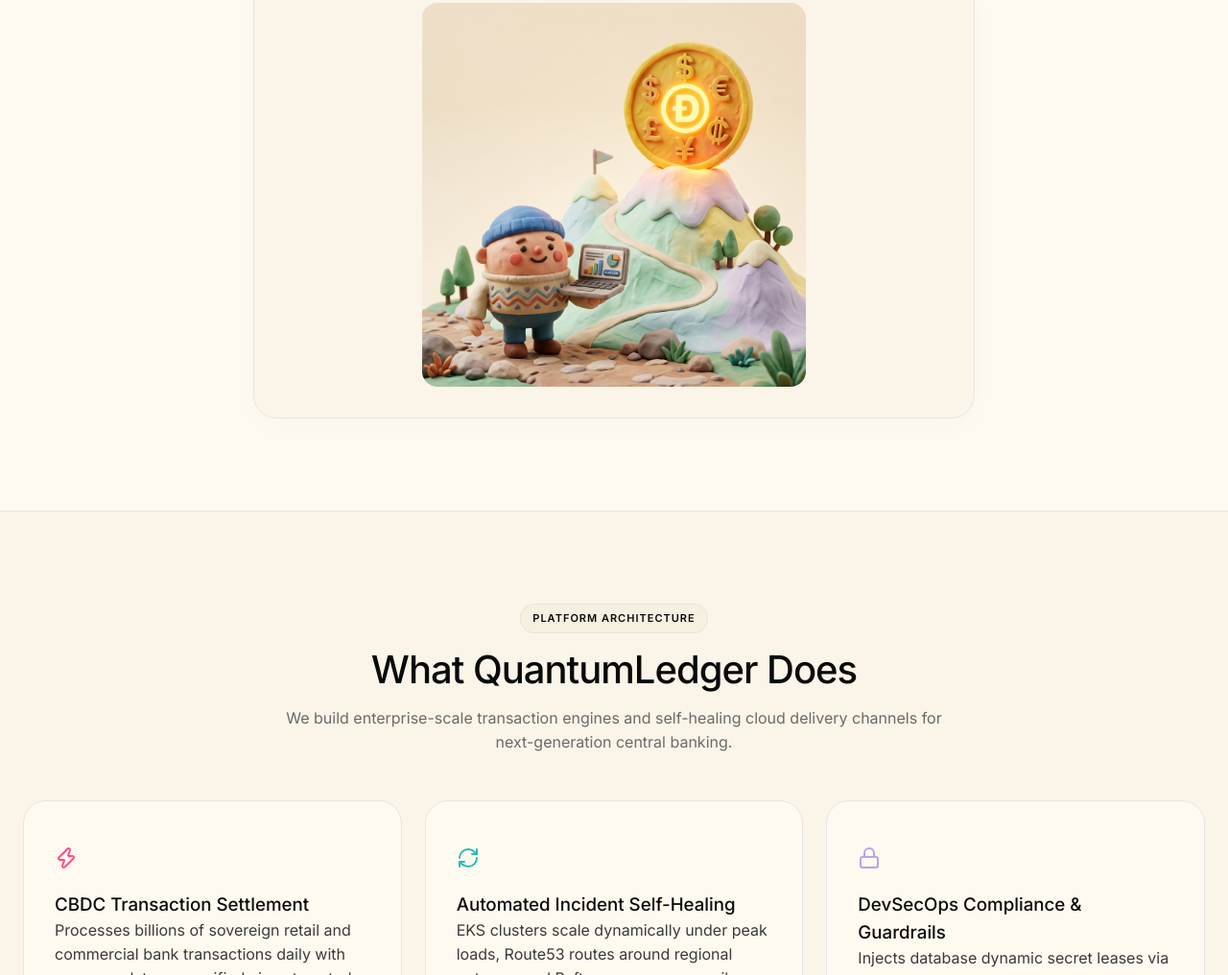
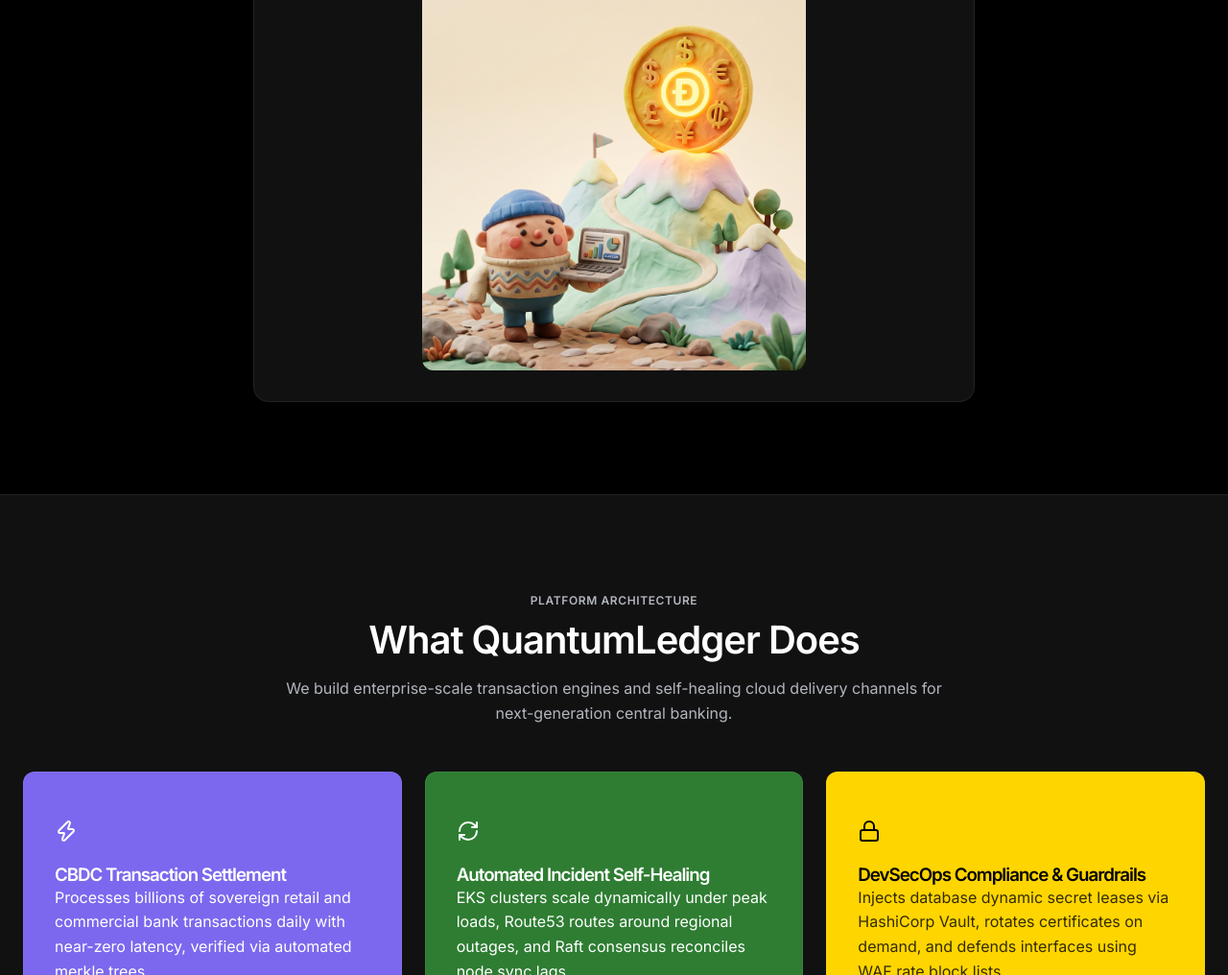
Before and after one commit to YadavSourabhGH/QuantumLedger---Devops, a plain HTML site: page index.html in a window 1280 px wide. Shown: the part 599-1615 px from the top of the page at 96% size. Drawn offline with nearby package versions, Linux system fonts and the light colour scheme.

Commit message:
feat: redesign landing page and dashboard UI with HashiCorp dark canvas system

```diff
--- a/app.css
+++ b/app.css
@@ -8,35 +8,47 @@
   --font-mono: 'JetBrains Mono', 'Courier New', Courier, monospace;
 
   /* Colors */
-  --colors-canvas: #fffaf0;        /* Warm cream default floor */
-  --colors-surface-soft: #faf5e8;  /* Footer & header background */
-  --colors-surface-card: #f5f0e0;  /* Cream cards */
-  --colors-surface-strong: #ebe6d6;
-  --colors-primary: #0a0a0a;       /* Dark navy ink */
-  --colors-hairline: #e5e5e5;      /* 1px borders */
-
-  /* Saturated Feature Cards Palette */
-  --colors-brand-pink: #ff4d8b;
-  --colors-brand-teal: #1a3a3a;
-  --colors-brand-lavender: #b8a4ed;
-  --colors-brand-peach: #ffb084;
-  --colors-brand-ochre: #e8b94a;
-  --colors-brand-mint: #a4d4c5;
-  --colors-brand-coral: #ff6b5a;
+  --colors-canvas: #000000;         /* Pure black floor */
+  --colors-surface-soft: #111112;    /* Charcoal card level 1 */
+  --colors-surface-card: #111112;    /* Charcoal card level 1 */
+  --colors-surface-strong: #1c1c1e;  /* Charcoal card level 2 */
+  --colors-primary: #ffffff;        /* White text/inverse canvas */
+  --colors-hairline: rgba(178, 182, 189, 0.1); /* 1px translucent gray */
+  --colors-hairline-soft: rgba(178, 182, 189, 0.05);
+
+  /* Per-Product Accent Palette */
+  --colors-product-terraform: #7b68ee;
+  --colors-product-terraform-bright: #9370db;
+  --colors-product-vault: #ffd500;
+  --colors-product-consul: #f24e1e;
+  --colors-product-waypoint: #00bcd4;
+  --colors-product-nomad: #2e7d32;
+  --colors-product-boundary: #ff6b5a;
+  --colors-product-vagrant: #1581e6;
+
+  /* Saturated Feature Cards Palette - mapped to HashiCorp product colors */
+  --colors-brand-pink: var(--colors-product-terraform); /* Surge -> Terraform Purple */
+  --colors-brand-teal: var(--colors-product-consul);    /* Outage -> Consul Red */
+  --colors-brand-ochre: var(--colors-product-waypoint);  /* Jenkins -> Waypoint Cyan */
+  --colors-brand-peach: var(--colors-product-vault);    /* Vault -> Vault Yellow */
+  --colors-brand-mint: var(--colors-product-nomad);     /* K8s Grid -> Nomad Green */
+  --colors-brand-lavender: #111112;     /* Network background -> charcoal */
+  --colors-brand-coral: var(--colors-product-consul);
 
   /* Text colors */
-  --colors-ink: #0a0a0a;
-  --colors-body: #3a3a3a;
-  --colors-muted: #6a6a6a;
-  --colors-muted-soft: #9a9a9a;
-  --colors-on-primary: #ffffff;
+  --colors-ink: #ffffff;            /* Pure white headlines */
+  --colors-body: #e5e5e5;
+  --colors-muted: #b2b6bd;          /* Secondary text */
+  --colors-muted-soft: #656a76;     /* Tertiary text */
+  --colors-on-primary: #000000;     /* Black on white primary button */
 
   /* Border Radius */
-  --rounded-xs: 6px;
-  --rounded-sm: 8px;
-  --rounded-md: 12px;
-  --rounded-lg: 16px;
-  --rounded-xl: 24px;
+  --rounded-xs: 4px;
+  --rounded-sm: 6px;
+  --rounded-md: 8px;                /* All CTA buttons, form inputs */
+  --rounded-lg: 12px;               /* Feature cards, product cards */
+  --rounded-xl: 16px;               /* Large illustrative tiles */
+  --rounded-xxl: 24px;              /* CTA banner panels */
   --rounded-pill: 9999px;
 
   /* Spacing */
@@ -65,37 +77,50 @@
   font-family: var(--font-sans);
   background-color: var(--colors-canvas);
   color: var(--colors-body);
-  line-height: 1.55;
+  line-height: 1.6; /* relaxed */
   overflow-x: hidden;
 }
 
 /* Typography Voice */
 h1, h2, h3, h4 {
   color: var(--colors-ink);
-  font-weight: 500; /* Plain Black rounded style substitute */
+  font-weight: 600;
+  line-height: 1.18; /* tight */
+  letter-spacing: -1px;
+}
+
+.eyebrow {
+  font-size: 12px;
+  font-weight: 600;
+  line-height: 1.23;
+  letter-spacing: 0.6px;
+  text-transform: uppercase;
+  color: var(--colors-muted);
+  margin-bottom: var(--spacing-sm);
+  display: inline-block;
 }
 
 .uppercase {
   text-transform: uppercase;
-  letter-spacing: 1.5px;
-  font-size: 11px;
+  letter-spacing: 0.6px;
+  font-size: 12px;
   font-weight: 600;
   color: var(--colors-muted);
 }
 
 /* Badges / Pills */
 .badge-pill {
-  background: var(--colors-surface-card);
-  color: var(--colors-ink);
+  background: var(--colors-surface-strong);
+  color: var(--colors-muted);
   font-size: 11px;
   font-weight: 600;
-  letter-spacing: 1px;
-  padding: 6px 12px;
+  letter-spacing: 0.5px;
+  padding: 4px 10px;
   border-radius: var(--rounded-pill);
   display: inline-block;
   margin-bottom: var(--spacing-md);
   text-transform: uppercase;
-  border: 1px solid rgba(0,0,0,0.05);
+  border: 1px solid var(--colors-hairline);
 }
 
 /* Button System */
@@ -103,8 +128,8 @@
   font-family: var(--font-sans);
   font-size: 14px;
   font-weight: 600;
-  padding: 12px 20px;
-  height: 44px;
+  padding: 10px 18px;
+  height: 40px;
   border-radius: var(--rounded-md);
   cursor: pointer;
   display: inline-flex;
@@ -125,26 +150,62 @@
   opacity: 0.9;
 }
 .btn-secondary {
-  background-color: var(--colors-canvas);
+  background-color: var(--colors-surface-strong);
   color: var(--colors-ink);
   border: 1px solid var(--colors-hairline);
 }
 .btn-secondary:hover {
-  background-color: var(--colors-surface-soft);
+  background-color: var(--colors-surface-card);
 }
 .btn-on-color {
   background-color: #ffffff;
-  color: var(--colors-ink);
+  color: #000000;
+  font-weight: 600;
 }
 .btn-on-color:hover {
   opacity: 0.95;
 }
 .btn-danger-theme {
-  background-color: var(--colors-brand-coral);
+  background-color: var(--colors-product-consul);
   color: #ffffff;
 }
 .full-width {
   width: 100%;
+}
+
+/* Product Cards */
+.product-card {
+  border-radius: var(--rounded-lg);
+  padding: var(--spacing-xl);
+  transition: transform 0.2s ease;
+  border: 1px solid var(--colors-hairline);
+}
+.product-card:hover {
+  transform: translateY(-2px);
+}
+.product-card-terraform {
+  background-color: var(--colors-product-terraform);
+  color: #ffffff;
+}
+.product-card-terraform h3 {
+  color: #ffffff;
+}
+.product-card-nomad {
+  background-color: var(--colors-product-nomad);
+  color: #ffffff;
+}
+.product-card-nomad h3 {
+  color: #ffffff;
+}
+.product-card-vault {
+  background-color: var(--colors-product-vault);
+  color: #000000;
+}
+.product-card-vault h3 {
+  color: #000000;
+}
+.product-card-vault p {
+  color: rgba(0, 0, 0, 0.8);
 }
 
 /* 1. Top Navigation */
@@ -1267,15 +1328,15 @@
   transition: all 0.15s ease;
 }
 .sidebar-menu-item:hover {
-  background-color: rgba(0, 0, 0, 0.02);
+  background-color: rgba(255, 255, 255, 0.04);
   color: var(--colors-ink);
 }
 .sidebar-menu-item.active {
-  background-color: var(--colors-surface-card);
+  background-color: var(--colors-surface-strong);
   color: var(--colors-ink);
   font-weight: 600;
   border-color: var(--colors-hairline);
-  box-shadow: 0 2px 6px rgba(0,0,0,0.01);
+  box-shadow: none;
 }
 .menu-icon {
   font-size: 16px;
@@ -1381,7 +1442,7 @@
   gap: 24px;
 }
 .overview-card {
-  background-color: #ffffff;
+  background-color: var(--colors-surface-soft);
   border: 1px solid var(--colors-hairline);
   border-radius: var(--rounded-xl);
   padding: 20px;
@@ -1487,7 +1548,7 @@
   gap: 24px;
 }
 .network-card {
-  background-color: #ffffff;
+  background-color: var(--colors-surface-soft);
   border: 1px solid var(--colors-hairline);
   border-radius: var(--rounded-xl);
   padding: 20px;
@@ -1572,15 +1633,16 @@
 }
 .c-logs-stream {
   flex-grow: 1;
-  background-color: var(--colors-primary);
+  background-color: var(--colors-canvas);
   border-radius: var(--rounded-md);
   padding: 12px;
   font-family: var(--font-mono);
   font-size: 9px;
-  color: #b8a4ed;
+  color: var(--colors-product-terraform);
   height: 180px;
   overflow-y: auto;
   line-height: 1.4;
+  border: 1px solid var(--colors-hairline);
 }
 .c-log-line {
   margin-bottom: 4px;
@@ -1594,7 +1656,7 @@
   margin-bottom: 24px;
 }
 .telemetry-card {
-  background-color: #ffffff;
+  background-color: var(--colors-surface-soft);
   border: 1px solid var(--colors-hairline);
   border-radius: var(--rounded-xl);
   padding: 20px;
@@ -1674,7 +1736,7 @@
   font-family: var(--font-mono);
 }
 .telemetry-logs-card {
-  background-color: #ffffff;
+  background-color: var(--colors-surface-soft);
   border: 1px solid var(--colors-hairline);
   border-radius: var(--rounded-xl);
   padding: 20px;
@@ -1687,7 +1749,7 @@
   gap: 24px;
 }
 .security-card {
-  background-color: #ffffff;
+  background-color: var(--colors-surface-soft);
   border: 1px solid var(--colors-hairline);
   border-radius: var(--rounded-xl);
   padding: 20px;
--- a/app.js
+++ b/app.js
@@ -102,7 +102,7 @@
   const chartDataLatency = Array(15).fill(14);
   const chartDataCPU = Array(15).fill(8);
 
-  // --- Initialize Chart.js with Cream-Theme Styles ---
+  // --- Initialize Chart.js with Dark-Theme Styles ---
   const ctx = document.getElementById('metricsChart').getContext('2d');
   const metricsChart = new Chart(ctx, {
     type: 'line',
@@ -112,8 +112,8 @@
         {
           label: 'TPS (Throughput)',
           data: chartDataTPS,
-          borderColor: '#ff4d8b', // Brand Pink
-          backgroundColor: 'rgba(255, 77, 139, 0.05)',
+          borderColor: '#7b68ee', // Terraform Purple
+          backgroundColor: 'rgba(123, 104, 238, 0.08)',
           borderWidth: 2,
           yAxisID: 'y',
           tension: 0.35,
@@ -122,7 +122,7 @@
         {
           label: 'CPU Load (%)',
           data: chartDataCPU,
-          borderColor: '#1a3a3a', // Brand Teal
+          borderColor: '#ffd500', // Vault Yellow
           backgroundColor: 'transparent',
           borderWidth: 1.5,
           yAxisID: 'y1',
@@ -132,7 +132,7 @@
         {
           label: 'Latency (ms)',
           data: chartDataLatency,
-          borderColor: '#e8b94a', // Brand Ochre
+          borderColor: '#2e7d32', // Nomad Green
           backgroundColor: 'transparent',
           borderWidth: 1.5,
           yAxisID: 'y1',
@@ -149,26 +149,26 @@
           type: 'linear',
           display: true,
           position: 'left',
-          grid: { color: 'rgba(0, 0, 0, 0.05)' },
-          ticks: { color: '#6a6a6a', font: { size: 9 } },
-          title: { display: true, text: 'Throughput (TPS)', color: '#ff4d8b', font: { size: 10 } }
+          grid: { color: 'rgba(255, 255, 255, 0.08)' },
+          ticks: { color: '#b2b6bd', font: { size: 9 } },
+          title: { display: true, text: 'Throughput (TPS)', color: '#7b68ee', font: { size: 10 } }
         },
         y1: {
           type: 'linear',
           display: true,
           position: 'right',
           grid: { drawOnChartArea: false },
-          ticks: { color: '#6a6a6a', font: { size: 9 } },
-          title: { display: true, text: 'Percentage / Latency', color: '#1a3a3a', font: { size: 10 } }
+          ticks: { color: '#b2b6bd', font: { size: 9 } },
+          title: { display: true, text: 'Percentage / Latency', color: '#ffd500', font: { size: 10 } }
         },
         x: {
-          grid: { color: 'rgba(0, 0, 0, 0.05)' },
-          ticks: { color: '#6a6a6a', font: { size: 8 } }
+          grid: { color: 'rgba(255, 255, 255, 0.08)' },
+          ticks: { color: '#b2b6bd', font: { size: 8 } }
         }
       },
       plugins: {
         legend: {
-          labels: { color: '#0a0a0a', font: { size: 9, weight: '600' } },
+          labels: { color: '#ffffff', font: { size: 9, weight: '600' } },
           position: 'top'
         }
       }
--- a/index.html
+++ b/index.html
@@ -38,7 +38,7 @@
     <!-- Landing Hero -->
     <header class="landing-hero">
       <div class="landing-hero-container">
-        <span class="badge-pill">Sovereign Financial Infrastructure</span>
+        <div class="eyebrow">Sovereign Financial Infrastructure</div>
         <h1 class="landing-title">Go to market with resilient digital currency.</h1>
         <p class="landing-subtitle">
           QuantumLedger operates a high-availability, multi-national CBDC ecosystem supporting commercial settlement, transaction compliance, and automated multi-region disaster recovery.
@@ -60,27 +60,27 @@
     <section class="landing-capabilities">
       <div class="container-1280">
         <div class="section-header">
-          <span class="badge-pill">Platform Architecture</span>
+          <div class="eyebrow">Platform Architecture</div>
           <h2 class="section-title">What QuantumLedger Does</h2>
           <p class="section-desc">We build enterprise-scale transaction engines and self-healing cloud delivery channels for next-generation central banking.</p>
         </div>
 
         <div class="capabilities-grid">
           <!-- Card 1 -->
-          <div class="capability-card">
-            <div class="cap-icon color-pink"><i data-lucide="zap"></i></div>
+          <div class="product-card product-card-terraform">
+            <div class="cap-icon"><i data-lucide="zap"></i></div>
             <h3>CBDC Transaction Settlement</h3>
             <p>Processes billions of sovereign retail and commercial bank transactions daily with near-zero latency, verified via automated merkle trees.</p>
           </div>
           <!-- Card 2 -->
-          <div class="capability-card">
-            <div class="cap-icon color-teal"><i data-lucide="refresh-cw"></i></div>
+          <div class="product-card product-card-nomad">
+            <div class="cap-icon"><i data-lucide="refresh-cw"></i></div>
             <h3>Automated Incident Self-Healing</h3>
             <p>EKS clusters scale dynamically under peak loads, Route53 routes around regional outages, and Raft consensus reconciles node sync lags.</p>
           </div>
           <!-- Card 3 -->
-          <div class="capability-card">
-            <div class="cap-icon color-lavender"><i data-lucide="lock"></i></div>
+          <div class="product-card product-card-vault">
+            <div class="cap-icon"><i data-lucide="lock"></i></div>
             <h3>DevSecOps Compliance & Guardrails</h3>
             <p>Injects database dynamic secret leases via HashiCorp Vault, rotates certificates on demand, and defends interfaces using WAF rate block lists.</p>
           </div>
```
